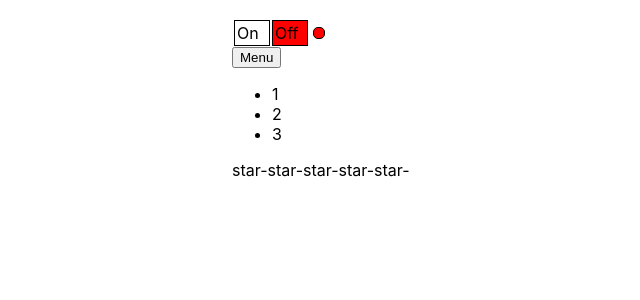
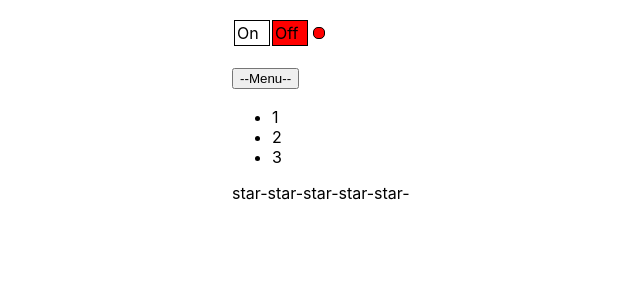
Before and after one commit to ikomaz97/appdimych, a React (Create React App) app: page / in a window 1280 px wide. Shown: the top 300 px of the page, without its empty margins (108-748 px from the left). Built offline with nearby package versions, Linux system fonts and the light colour scheme.

Commit message:
28/09/23-3

```diff
--- a/src/components/UncontrolledAccordion/UncontrolledAccordion.tsx
+++ b/src/components/UncontrolledAccordion/UncontrolledAccordion.tsx
@@ -28,7 +28,9 @@ type AccordionTitleProps = {
 function AccordionTitle(props: AccordionTitleProps) {
     return (
         <div>
-            <button onClick={props.toggleAccordion}>{props.title}</button>
+            <h3>
+            <button onClick={props.toggleAccordion}>--{props.title}--</button>
+            </h3>
         </div>
     );
 }
```
